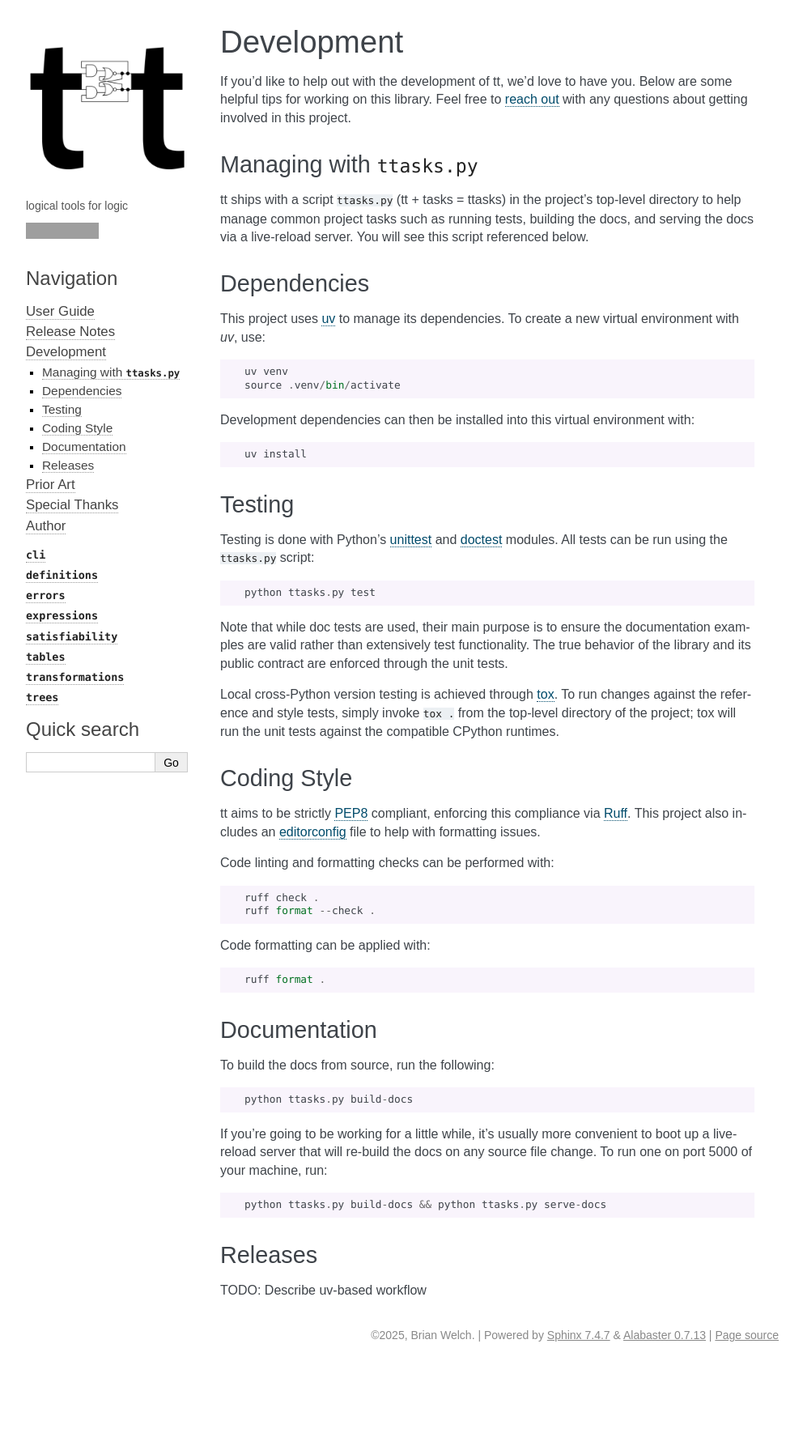
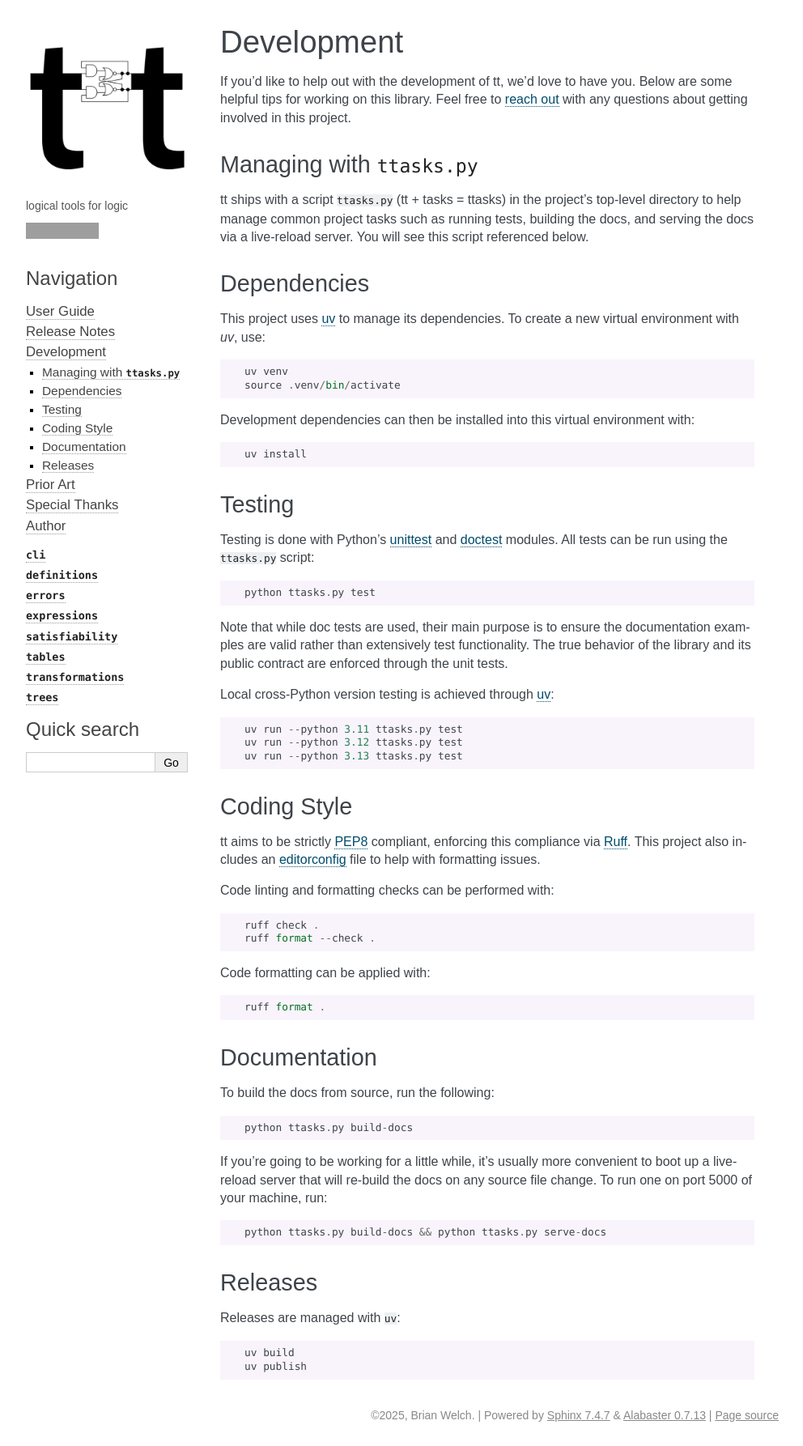
Before and after one commit to welchbj/tt, a Sphinx documentation site: the page built from docs/development.rst, in a window 1280 px wide. Shown: the whole page at 81% size, without its empty margins (148-1140 px from the left). Built offline with Sphinx 7.4.7, drawn with Linux system fonts in a browser that asks for light colours; some web fonts are replaced; before the commit the page ends 1687 px from its top, so only the background shows below that; grey boxes are pictures that could not be loaded.

Commit message:
Remove tox dependency in favor of uv approach

```diff
--- a/docs/development.rst
+++ b/docs/development.rst
@@ -33,7 +33,11 @@ Testing is done with Python's `unittest`_ and `doctest`_ modules. All tests can
 
 Note that while doc tests are used, their main purpose is to ensure the documentation examples are valid rather than extensively test functionality. The true behavior of the library and its public contract are enforced through the unit tests.
 
-Local cross-Python version testing is achieved through `tox`_. To run changes against the reference and style tests, simply invoke ``tox .`` from the top-level directory of the project; tox will run the unit tests against the compatible CPython runtimes.
+Local cross-Python version testing is achieved through `uv`_::
+
+    uv run --python 3.11 ttasks.py test
+    uv run --python 3.12 ttasks.py test
+    uv run --python 3.13 ttasks.py test
 
 
 Coding Style
@@ -66,7 +70,10 @@ If you're going to be working for a little while, it's usually more convenient t
 Releases
 --------
 
-TODO: Describe uv-based workflow
+Releases are managed with ``uv``::
+
+    uv build
+    uv publish
 
 
 .. _uv: https://docs.astral.sh/uv/
--- a/pyproject.toml
+++ b/pyproject.toml
@@ -95,5 +95,4 @@ dev = [
     "livereload>=2.7.1",
     "ruff>=0.11.8",
     "sphinx>=8.2.3",
-    "tox>=4.25.0",
 ]
```
Also changed, not shown: 2 other files.
